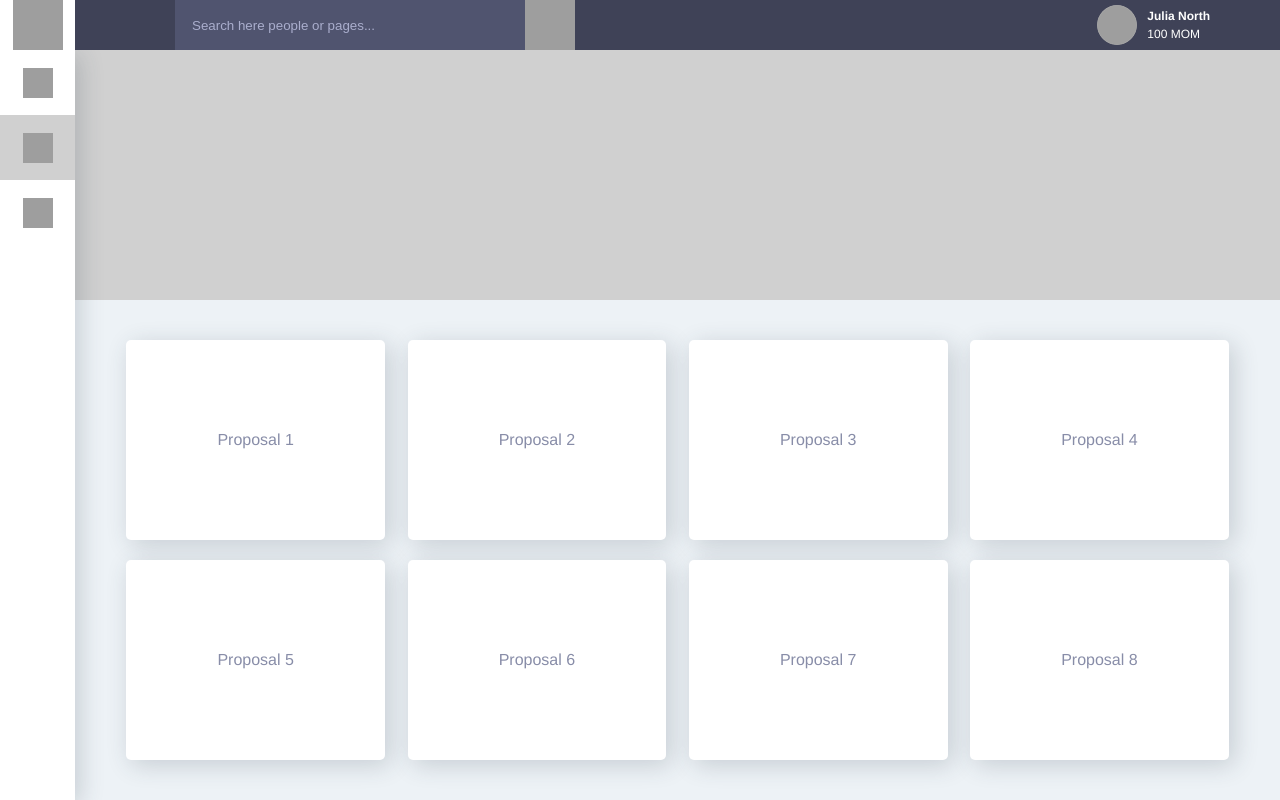
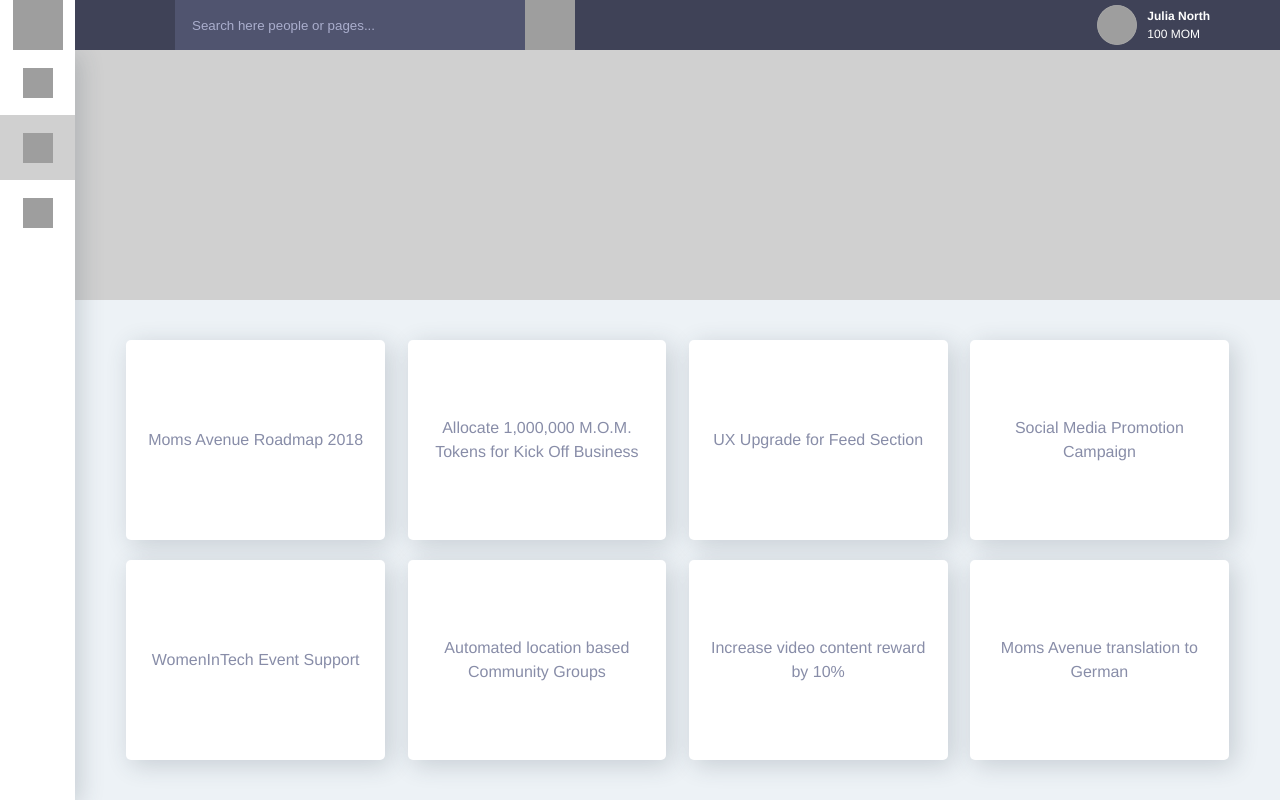
Before and after one commit to giedrius-p/ma-mvp, a Vue app: page /#/congress in a window 1280 px wide. Built offline with nearby package versions, Linux system fonts and the light colour scheme; grey boxes are pictures that could not be loaded.

Commit message:
idejau pavadinimus kokius maniau. ir viena posta

```diff
--- a/src/components/CongressPage.vue
+++ b/src/components/CongressPage.vue
@@ -15,21 +15,21 @@
     data () {
       return {
         proposals: [{
-          title: 'Proposal 1'
+          title: 'Moms Avenue Roadmap 2018'
         }, {
-          title: 'Proposal 2'
+          title: 'Allocate 1,000,000 M.O.M. Tokens for Kick Off Business'
         }, {
-          title: 'Proposal 3'
+          title: 'UX Upgrade for Feed Section'
         }, {
-          title: 'Proposal 4'
+          title: 'Social Media Promotion Campaign'
         }, {
-          title: 'Proposal 5'
+          title: 'WomenInTech Event Support'
         }, {
-          title: 'Proposal 6'
+          title: 'Automated location based Community Groups'
         }, {
-          title: 'Proposal 7'
+          title: 'Increase video content reward by 10%'
         }, {
-          title: 'Proposal 8'
+          title: 'Moms Avenue translation to German'
         }]
       }
     }
--- a/src/components/MainPage.vue
+++ b/src/components/MainPage.vue
@@ -78,7 +78,16 @@
           imageURL: 'http://www.jobsite.co.uk/worklife/files/2016/01/sales-project-management-750x400.jpg',
           logoURL: 'http://www.woodsandday.com.au/wp-content/uploads/2016/11/Female-Side-comb-O-neck-512.png',
           reputationCount: 10
-        }, {
+        },{
+          header: 'Robotic School invites you to a free online course',
+          body: 'How to educate your little inventors? How can you dare to choose technology lessons for your leisure or even create your imagination if you have never tried to test it before? ',
+          type: 'COURSE',
+          typeText: 'Course',
+          imageURL: 'https://www.madeinvilnius.lt/wp-content/uploads/2017/10/10403277_1597424293915503_799840515197524884_n-600x300.jpg',
+          logoURL: 'http://www.iconninja.com/files/389/563/658/robot-expression-mechanical-space-robotic-launch-fun-robot-robot-technology-android-mascot-robot-chargers-metal-icon.svg',
+          reputationCount: 2357
+        },
+          {
           header: 'Liuti Store - Summer collection sale',
           body: 'Don\'t miss it. Up to 50% less.',
           type: 'MARKETPLACE',
```
